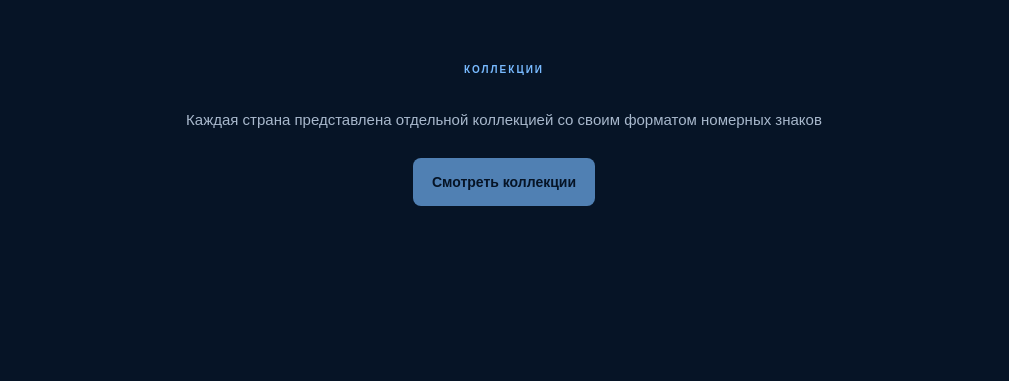
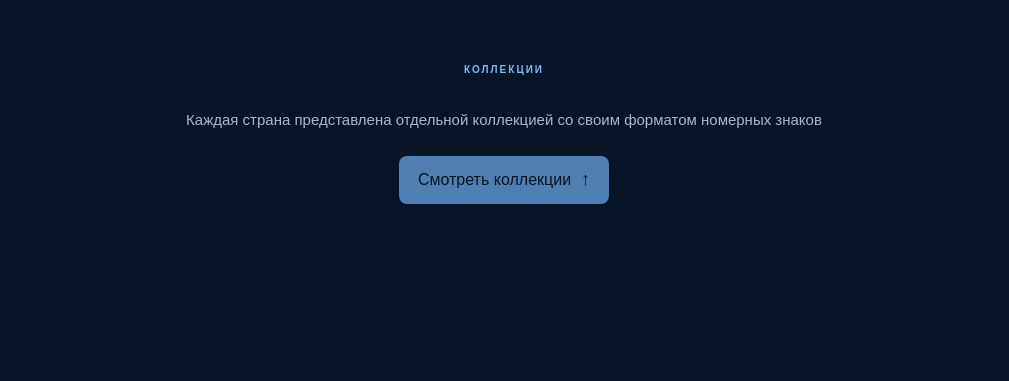
Before and after one commit to zientres/tagitalspace, a plain HTML site: page index.html in a window 1280 px wide. Shown: the part 417-798 px from the top of the page, without its empty margins (136-1145 px from the left). Drawn offline with Linux system fonts and the light colour scheme.

Commit message:
Add minimal upward arrow to collection link

```diff
--- a/style.css
+++ b/style.css
@@ -970,8 +970,21 @@ button {
 
 /* Кнопка перехода к коллекциям — в стиле кнопки Telegram-канала */
 .collection-browse {
-  margin-top: 24px;
+  margin-top: 22px;
+  border: none;
+  font: inherit;
+  cursor: pointer;
   opacity: 0.65;
+  gap: 10px;
+}
+
+.collection-browse::after {
+  content: "↑";
+  display: inline-block;
+  font-size: 18px;
+  font-weight: 400;
+  line-height: 1;
+  transform: translateY(-1px);
 }
 
 .country-network {
```
